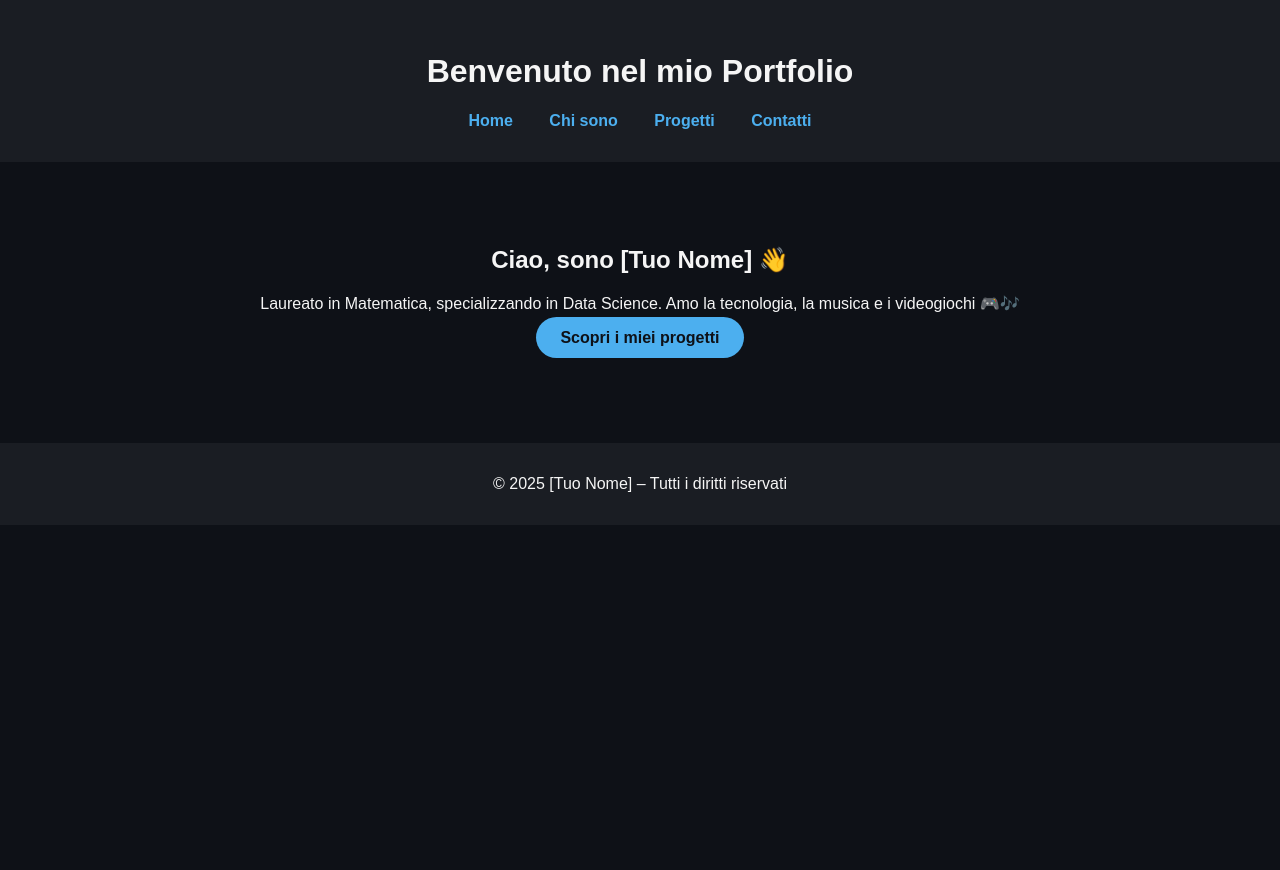
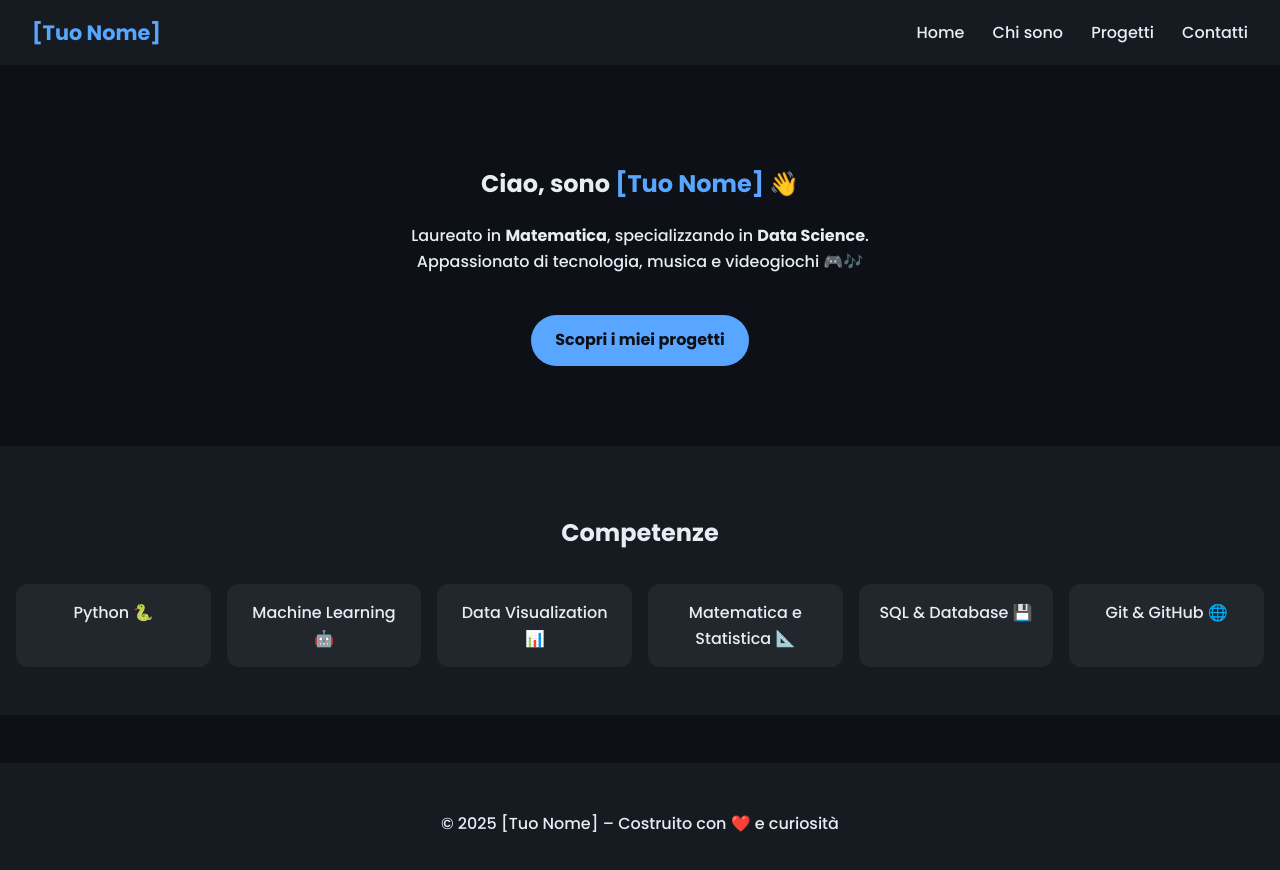
Before and after one commit to simone02-arch/Simone_Bonanni, a plain HTML site: page index.html in a window 1280 px wide. Before the commit the page ends 800 px from the top, so only its background shows below. Drawn offline with Linux system fonts and the light colour scheme.

Commit message:
change 2

```diff
--- a/index.html
+++ b/index.html
@@ -5,10 +5,11 @@
   <meta name="viewport" content="width=device-width, initial-scale=1.0" />
   <title>Portfolio di [Tuo Nome]</title>
   <link rel="stylesheet" href="style.css" />
+  <link href="https://fonts.googleapis.com/css2?family=Poppins:wght@300;500;700&display=swap" rel="stylesheet">
 </head>
 <body>
-  <header>
-    <h1>Benvenuto nel mio Portfolio</h1>
+  <header class="header">
+    <div class="logo">[Tuo Nome]</div>
     <nav>
       <a href="index.html">Home</a>
       <a href="about.html">Chi sono</a>
@@ -19,15 +20,27 @@
 
   <main>
     <section class="hero">
-      <h2>Ciao, sono [Tuo Nome] 👋</h2>
-      <p>Laureato in Matematica, specializzando in Data Science.
-      Amo la tecnologia, la musica e i videogiochi 🎮🎶</p>
+      <h1>Ciao, sono <span class="accent">[Tuo Nome]</span> 👋</h1>
+      <p>Laureato in <strong>Matematica</strong>, specializzando in <strong>Data Science</strong>.<br>
+      Appassionato di tecnologia, musica e videogiochi 🎮🎶</p>
       <a href="projects.html" class="btn">Scopri i miei progetti</a>
+    </section>
+
+    <section class="skills">
+      <h2>Competenze</h2>
+      <div class="skills-grid">
+        <div class="skill-card">Python 🐍</div>
+        <div class="skill-card">Machine Learning 🤖</div>
+        <div class="skill-card">Data Visualization 📊</div>
+        <div class="skill-card">Matematica e Statistica 📐</div>
+        <div class="skill-card">SQL & Database 💾</div>
+        <div class="skill-card">Git & GitHub 🌐</div>
+      </div>
     </section>
   </main>
 
   <footer>
-    <p>© 2025 [Tuo Nome] – Tutti i diritti riservati</p>
+    <p>© 2025 [Tuo Nome] – Costruito con ❤️ e curiosità</p>
   </footer>
 </body>
 </html>
--- a/style.css
+++ b/style.css
@@ -1,7 +1,9 @@
 :root {
-  --bg: #0e1117;
-  --text: #f5f5f5;
-  --accent: #4cafef;
+  --bg: #0d1117;
+  --text: #e6edf3;
+  --accent: #58a6ff;
+  --card-bg: #161b22;
+  --hover: #1f6feb;
 }
 
 body {
@@ -9,62 +11,117 @@ body {
   background-color: var(--bg);
   color: var(--text);
   margin: 0;
-  padding: 0;
+  line-height: 1.6;
 }
 
-header {
-  text-align: center;
-  padding: 2rem 1rem;
-  background: rgba(255, 255, 255, 0.05);
+.header {
+  display: flex;
+  justify-content: space-between;
+  align-items: center;
+  padding: 1rem 2rem;
+  background-color: var(--card-bg);
+  position: sticky;
+  top: 0;
+}
+
+.logo {
+  font-weight: 700;
+  color: var(--accent);
+  font-size: 1.3rem;
 }
 
 nav a {
-  margin: 0 1rem;
+  color: var(--text);
+  margin-left: 1.5rem;
   text-decoration: none;
-  color: var(--accent);
-  font-weight: bold;
+  transition: color 0.3s ease;
 }
 
 nav a:hover {
-  text-decoration: underline;
+  color: var(--accent);
 }
 
 .hero {
   text-align: center;
-  padding: 4rem 1rem;
+  padding: 5rem 1rem;
+  animation: fadeIn 1.5s ease;
+}
+
+.accent {
+  color: var(--accent);
 }
 
 .btn {
   background: var(--accent);
   color: var(--bg);
-  padding: 0.75rem 1.5rem;
-  border-radius: 25px;
+  padding: 0.8rem 1.5rem;
+  border-radius: 30px;
+  font-weight: 600;
   text-decoration: none;
-  font-weight: bold;
+  display: inline-block;
+  margin-top: 1.5rem;
+  transition: background 0.3s ease;
+}
+
+.btn:hover {
+  background: var(--hover);
+}
+
+.skills {
+  text-align: center;
+  padding: 3rem 1rem;
+  background-color: var(--card-bg);
+}
+
+.skills-grid {
+  display: grid;
+  grid-template-columns: repeat(auto-fit, minmax(150px, 1fr));
+  gap: 1rem;
+  margin-top: 2rem;
+}
+
+.skill-card {
+  background: rgba(255, 255, 255, 0.05);
+  padding: 1rem;
+  border-radius: 12px;
+  transition: transform 0.2s ease;
+}
+
+.skill-card:hover {
+  transform: scale(1.05);
 }
 
 .projects {
+  text-align: center;
+  padding: 3rem 1rem;
+}
+
+.projects-grid {
   display: grid;
-  grid-template-columns: repeat(auto-fit, minmax(250px, 1fr));
-  gap: 1.5rem;
-  padding: 2rem;
+  grid-template-columns: repeat(auto-fit, minmax(280px, 1fr));
+  gap: 2rem;
+  margin-top: 2rem;
 }
 
 .project-card {
-  background: rgba(255, 255, 255, 0.05);
-  padding: 1.5rem;
+  background: var(--card-bg);
   border-radius: 15px;
-  text-align: center;
+  padding: 2rem;
   transition: transform 0.2s ease;
 }
 
 .project-card:hover {
-  transform: scale(1.05);
+  transform: scale(1.03);
 }
 
 footer {
   text-align: center;
-  padding: 1rem;
-  background: rgba(255, 255, 255, 0.05);
-  margin-top: 2rem;
+  padding: 2rem;
+  background: var(--card-bg);
+  margin-top: 3rem;
 }
+
+@keyframes fadeIn {
+  from {opacity: 0; transform: translateY(20px);}
+  to {opacity: 1; transform: translateY(0);}
+}
```
Also changed, not shown: about.html (+11 -6 lines), contacts.html (+5 -3 lines), projects.html (+22 -11 lines), 1 other file.
